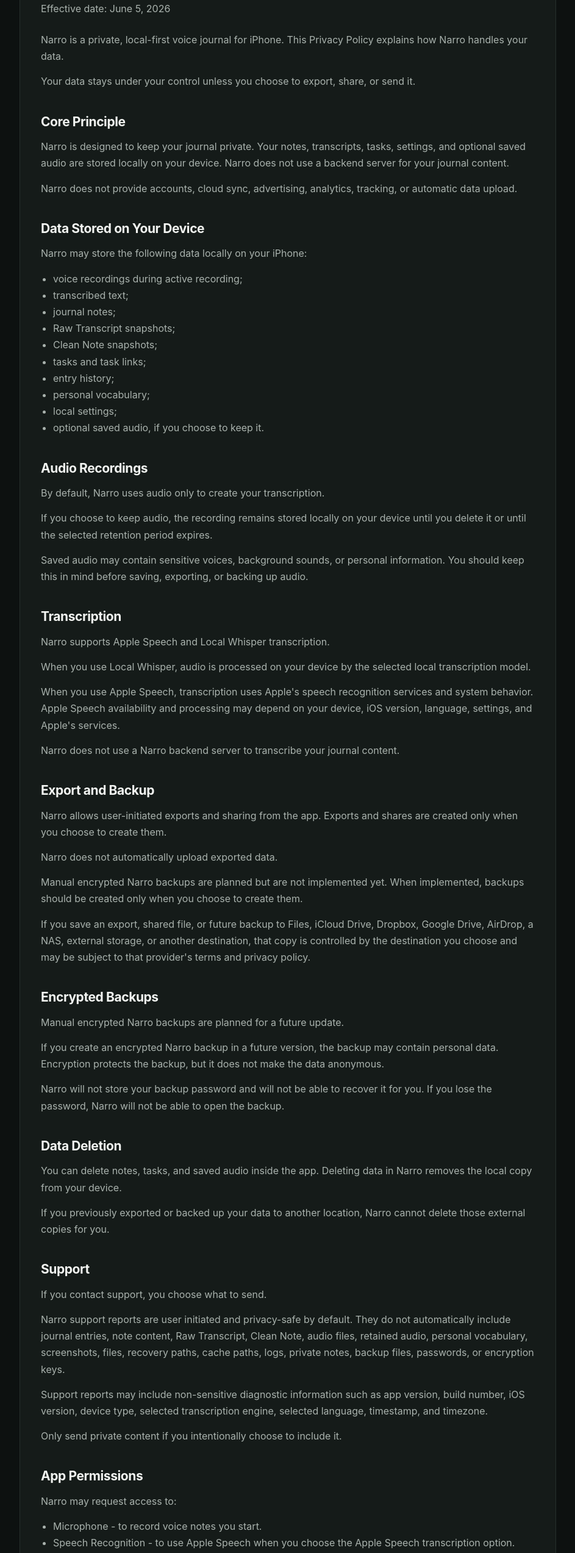
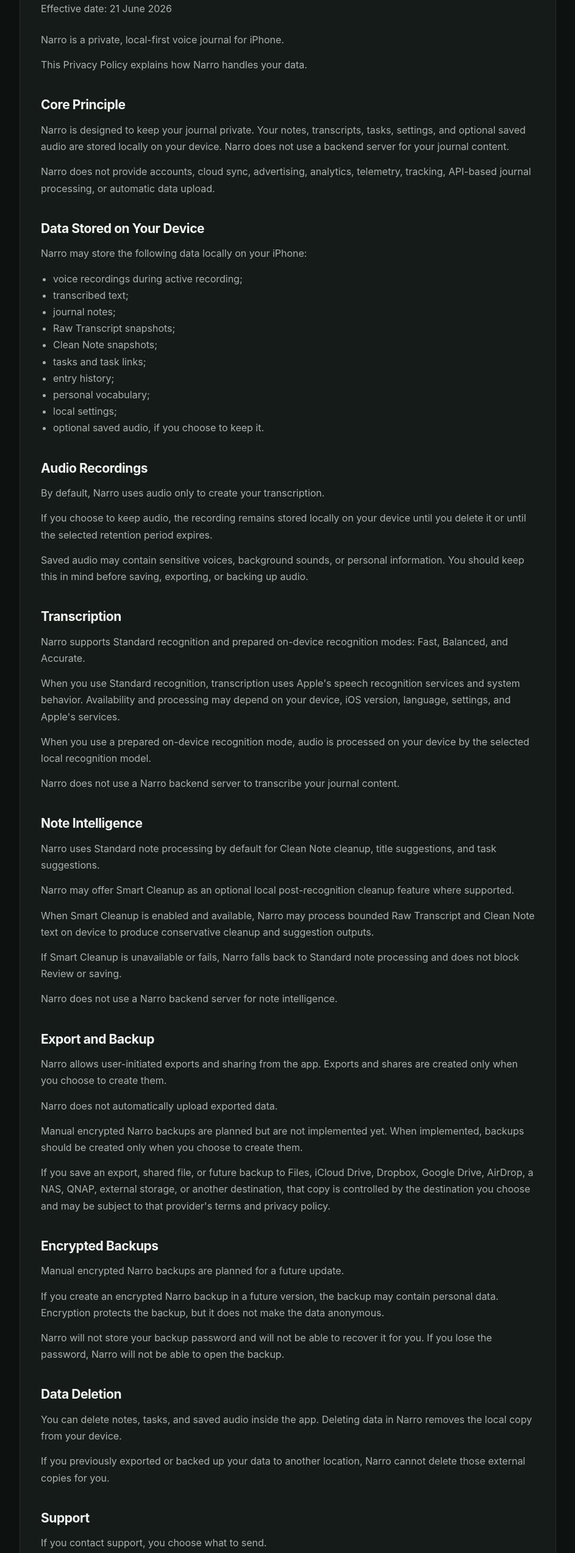
Before and after one commit to VLPManagement/narro-pages, a plain HTML site: page narro/privacy/index.html in a window 1280 px wide. Shown: the part 194-2740 px from the top of the page at 61% size, without its empty margins (168-1111 px from the left). Drawn offline with Linux system fonts and the light colour scheme.

Commit message:
Update Narro public policy pages

```diff
--- a/narro/privacy/index.html
+++ b/narro/privacy/index.html
@@ -91,13 +91,13 @@
     <article>
       <nav><a href="../">Narro</a> / Privacy Policy</nav>
       <h1>Narro Privacy Policy</h1>
-      <p class="meta">Effective date: June 5, 2026</p>
-      <p>Narro is a private, local-first voice journal for iPhone. This Privacy Policy explains how Narro handles your data.</p>
-      <p>Your data stays under your control unless you choose to export, share, or send it.</p>
+      <p class="meta">Effective date: 21 June 2026</p>
+      <p>Narro is a private, local-first voice journal for iPhone.</p>
+      <p>This Privacy Policy explains how Narro handles your data.</p>
 
       <h2>Core Principle</h2>
       <p>Narro is designed to keep your journal private. Your notes, transcripts, tasks, settings, and optional saved audio are stored locally on your device. Narro does not use a backend server for your journal content.</p>
-      <p>Narro does not provide accounts, cloud sync, advertising, analytics, tracking, or automatic data upload.</p>
+      <p>Narro does not provide accounts, cloud sync, advertising, analytics, telemetry, tracking, API-based journal processing, or automatic data upload.</p>
 
       <h2>Data Stored on Your Device</h2>
       <p>Narro may store the following data locally on your iPhone:</p>
@@ -120,16 +120,23 @@
       <p>Saved audio may contain sensitive voices, background sounds, or personal information. You should keep this in mind before saving, exporting, or backing up audio.</p>
 
       <h2>Transcription</h2>
-      <p>Narro supports Apple Speech and Local Whisper transcription.</p>
-      <p>When you use Local Whisper, audio is processed on your device by the selected local transcription model.</p>
-      <p>When you use Apple Speech, transcription uses Apple's speech recognition services and system behavior. Apple Speech availability and processing may depend on your device, iOS version, language, settings, and Apple's services.</p>
+      <p>Narro supports Standard recognition and prepared on-device recognition modes: Fast, Balanced, and Accurate.</p>
+      <p>When you use Standard recognition, transcription uses Apple's speech recognition services and system behavior. Availability and processing may depend on your device, iOS version, language, settings, and Apple's services.</p>
+      <p>When you use a prepared on-device recognition mode, audio is processed on your device by the selected local recognition model.</p>
       <p>Narro does not use a Narro backend server to transcribe your journal content.</p>
+
+      <h2>Note Intelligence</h2>
+      <p>Narro uses Standard note processing by default for Clean Note cleanup, title suggestions, and task suggestions.</p>
+      <p>Narro may offer Smart Cleanup as an optional local post-recognition cleanup feature where supported.</p>
+      <p>When Smart Cleanup is enabled and available, Narro may process bounded Raw Transcript and Clean Note text on device to produce conservative cleanup and suggestion outputs.</p>
+      <p>If Smart Cleanup is unavailable or fails, Narro falls back to Standard note processing and does not block Review or saving.</p>
+      <p>Narro does not use a Narro backend server for note intelligence.</p>
 
       <h2>Export and Backup</h2>
       <p>Narro allows user-initiated exports and sharing from the app. Exports and shares are created only when you choose to create them.</p>
       <p>Narro does not automatically upload exported data.</p>
       <p>Manual encrypted Narro backups are planned but are not implemented yet. When implemented, backups should be created only when you choose to create them.</p>
-      <p>If you save an export, shared file, or future backup to Files, iCloud Drive, Dropbox, Google Drive, AirDrop, a NAS, external storage, or another destination, that copy is controlled by the destination you choose and may be subject to that provider's terms and privacy policy.</p>
+      <p>If you save an export, shared file, or future backup to Files, iCloud Drive, Dropbox, Google Drive, AirDrop, a NAS, QNAP, external storage, or another destination, that copy is controlled by the destination you choose and may be subject to that provider's terms and privacy policy.</p>
 
       <h2>Encrypted Backups</h2>
       <p>Manual encrypted Narro backups are planned for a future update.</p>
@@ -142,7 +149,7 @@
 
       <h2>Support</h2>
       <p>If you contact support, you choose what to send.</p>
-      <p>Narro support reports are user initiated and privacy-safe by default. They do not automatically include journal entries, note content, Raw Transcript, Clean Note, audio files, retained audio, personal vocabulary, screenshots, files, recovery paths, cache paths, logs, private notes, backup files, passwords, or encryption keys.</p>
+      <p>Narro support reports are user initiated and privacy-safe by default. They do not automatically include journal entries, note content, Raw Transcript, Clean Note, audio files, retained audio, personal vocabulary, backup files, passwords, encryption keys, screenshots, or private journal content.</p>
       <p>Support reports may include non-sensitive diagnostic information such as app version, build number, iOS version, device type, selected transcription engine, selected language, timestamp, and timezone.</p>
       <p>Only send private content if you intentionally choose to include it.</p>
 
@@ -150,14 +157,14 @@
       <p>Narro may request access to:</p>
       <ul>
         <li>Microphone - to record voice notes you start.</li>
-        <li>Speech Recognition - to use Apple Speech when you choose the Apple Speech transcription option.</li>
+        <li>Speech Recognition - to use Standard recognition when that option relies on Apple's speech recognition services.</li>
         <li>Face ID, Touch ID, or device passcode - to unlock Narro locally when App Lock is enabled.</li>
       </ul>
       <p>App Lock uses Apple's LocalAuthentication system. It is a privacy screen for app access, not encrypted storage.</p>
 
       <h2>Data Collection</h2>
       <p>Narro does not collect your journal content on Narro servers.</p>
-      <p>Narro does not use advertising, tracking, or analytics in the app.</p>
+      <p>Narro does not use advertising, tracking, analytics, or telemetry in the app.</p>
       <p>Narro does not require accounts and does not provide cloud sync.</p>
       <p>If you intentionally send a support email, share an export, AirDrop a file, save data to cloud storage, or use another external destination, that external copy or message is controlled by the destination you choose.</p>
 
@@ -169,10 +176,9 @@
       <p>We may update this Privacy Policy when Narro changes. The latest version will be available at: https://vlpmanagement.github.io/narro-pages/narro/privacy/</p>
 
       <h2>Contact</h2>
-      <p>Developer: Vladimir Papazov</p>
-      <p>Product: Narro</p>
-      <p>Country: Belgium</p>
-      <p>Support contact: support.narro@gmail.com</p>
+      <p>Developer: VLP Management</p>
+      <p>Contact: support.narro@gmail.com</p>
+      <p>Address: Vogelhofstraat 10, 2323 Hoogstraten, Belgium</p>
     </article>
   </main>
 </body>
```
Also changed, not shown: narro/support/index.html (+1 -1 lines).
